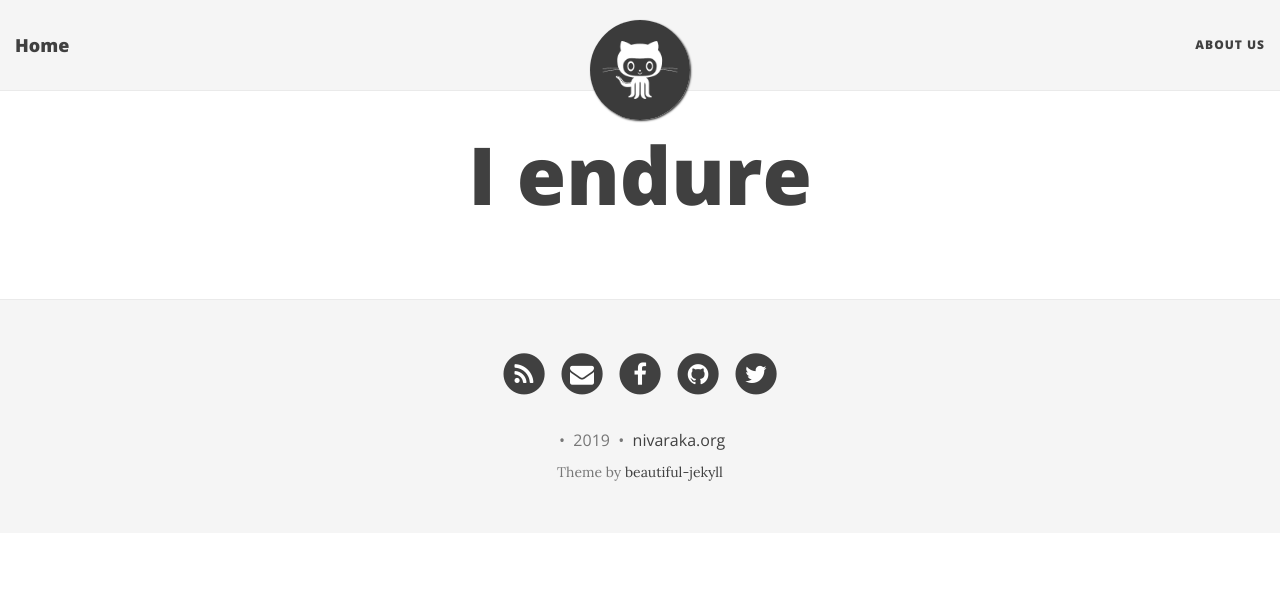
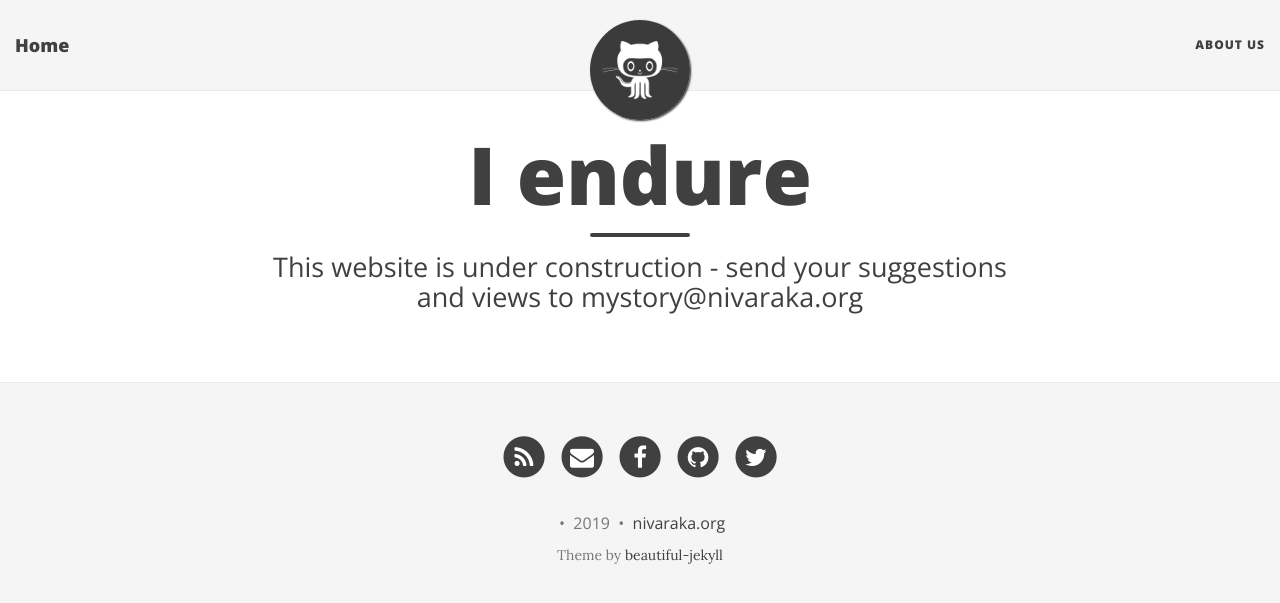
Before and after one commit to gowthamsharma/nivaraka.org, a Jekyll site: the page built from index.html, in a window 1280 px wide. Shown: the top 603 px of the page. Built offline with Jekyll 4.4.1, drawn with Linux system fonts in a browser that asks for light colours; nearby versions of some CDN libraries; the list of posts is cut into pages by our own code.

Commit message:
Update index.html

```diff
--- a/index.html
+++ b/index.html
@@ -1,7 +1,7 @@
 ---
 title: I endure
 layout: page
-subtitle:
+subtitle: This website is under construction - send your suggestions and views to mystory@nivaraka.org
 use-site-title: true
 ---
 
```
